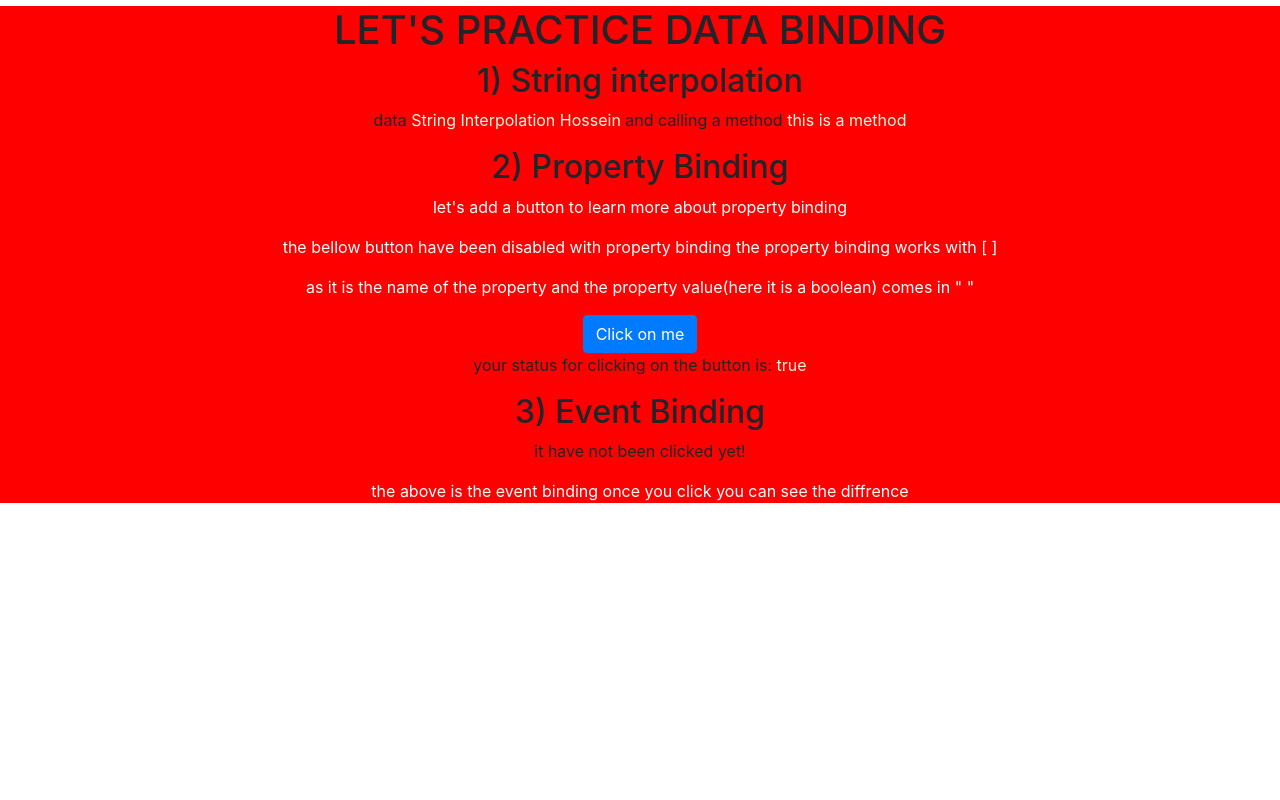
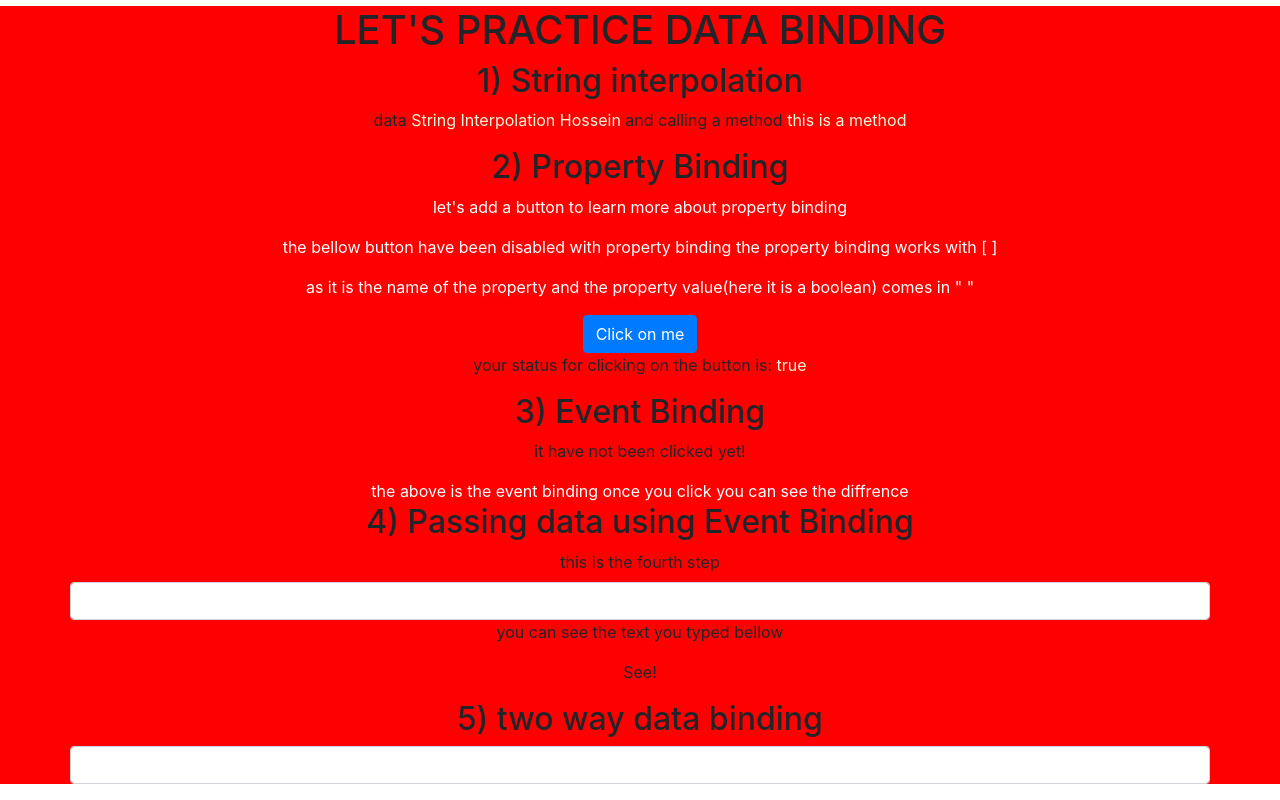
Before and after one commit to Hossein13M/Angular-test, an Angular app: page / in a window 1280 px wide. Shown: the part 350-1150 px from the top of the page. Before the commit the page ends 853 px from the top, so only its background shows below. Built offline with nearby package versions, Linux system fonts and the light colour scheme.

Commit message:
two way data binding

```diff
--- a/src/app/header/header.component.html
+++ b/src/app/header/header.component.html
@@ -17,4 +17,15 @@
     <h2>3) Event Binding</h2>
     <p>{{haveBeenClicked}}</p>
     <div class="white-text-property">the above is the event binding once you click you can see the diffrence</div>
+    <h2>4) Passing data using Event Binding</h2>
+    <label>this is the fourth step</label>
+    <input
+    type="text"
+    class="form-control container"
+    (input) = "onUpdateInputName($event)">
+    <p>you can see the text you typed bellow </p>
+    <p>See! <span>{{typedText}}</span></p>
+    <h2>5) two way data binding</h2>
+    <input type="text" class="form-control container" [(ngModel)]="twoWayBinding">
+    <p>{{twoWayBinding}}</p>
 </div>
--- a/src/app/header/header.component.ts
+++ b/src/app/header/header.component.ts
@@ -23,4 +23,14 @@ export class HeaderComponent {
   onClickEvent(){
     this.haveBeenClicked = 'yes now you have clicked the button!';
   }
+  // this is the fourth step
+  typedText = '';
+  onUpdateInputName(event: any){
+    this.typedText = event.target.value;
+  }
+  // two way data binding
+  twoWayBinding: string = "";
+  // onUpdateInputTwoWayBinding(event: any){
+  //   this.twoWayBinding = event.target.value;
+  // }
 }
```
